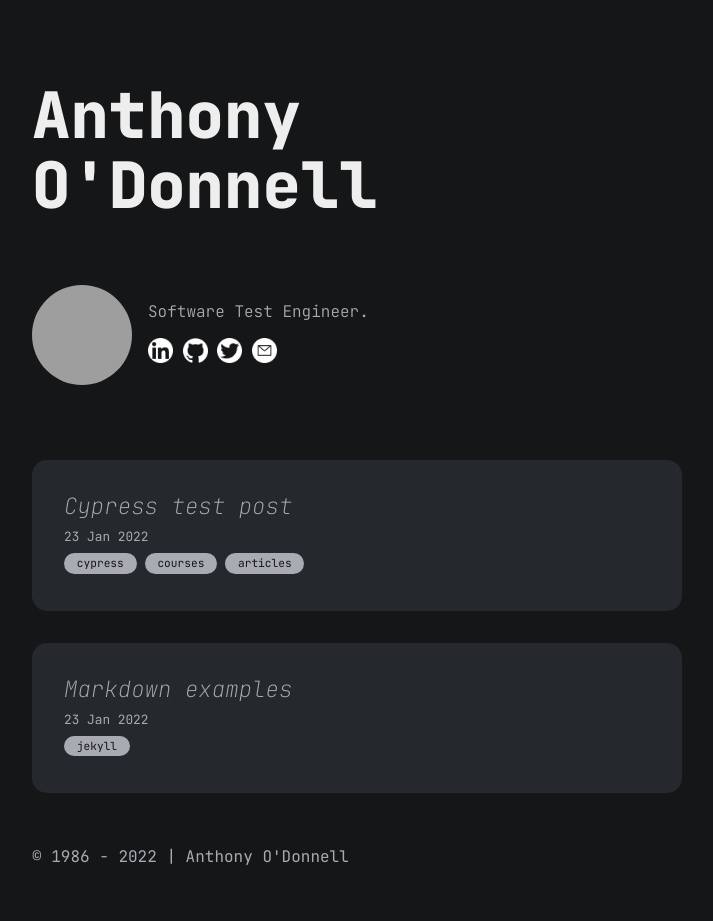
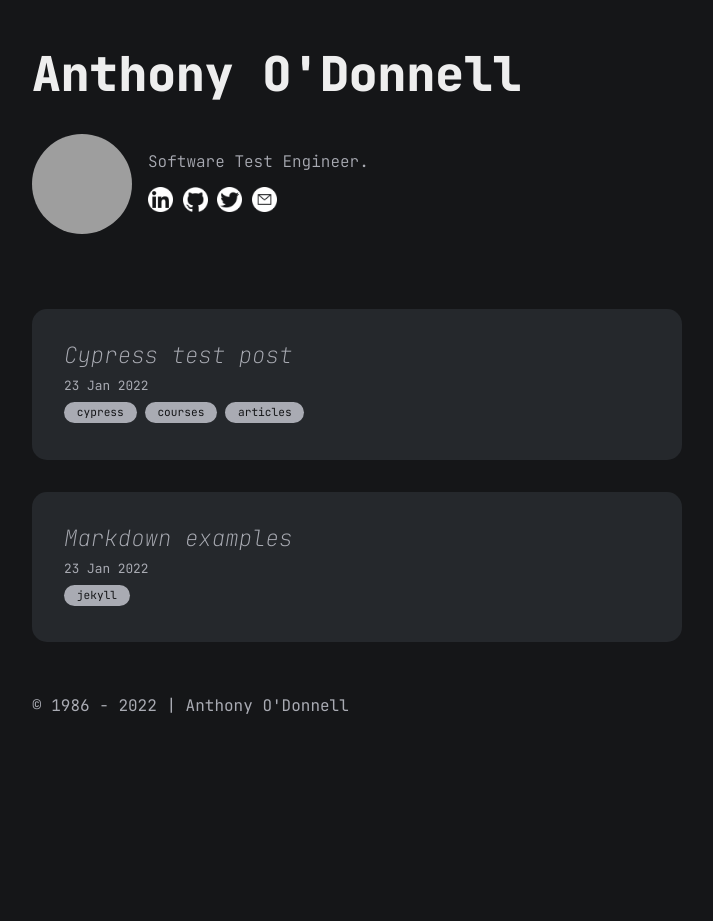
Before and after one commit to odonnell-anthony/odonnell-anthony.github.io, a Jekyll site: the page built from index.md, in a window 1280 px wide. Shown: the whole page, without its empty margins (283-996 px from the left). Built offline with Jekyll 4.4.1, drawn with Linux system fonts in a browser that asks for light colours; after the commit the page ends 900 px from its top, so only the background shows below that; grey boxes are pictures that could not be loaded.

Commit message:
css changes

```diff
--- a/assets/css/blog.css
+++ b/assets/css/blog.css
@@ -31,10 +31,10 @@ body {
   background-color: var(--gray-5);
 }
 header {
-  padding: 2rem 0 4rem 0;
+  padding: 1rem 0 2rem 0;
 }
 header .site-title {
-  font-size: 4rem;
+  font-size: 3rem;
   font-weight: bolder;
   line-height: 110%;
   color: var(--white-1);
@@ -42,7 +42,7 @@ header .site-title {
 main {
   margin: 0 auto;
   max-width: 650px;
-  padding: 3rem 0;
+  padding: 2rem 0;
 }
 
 /* header */
```
